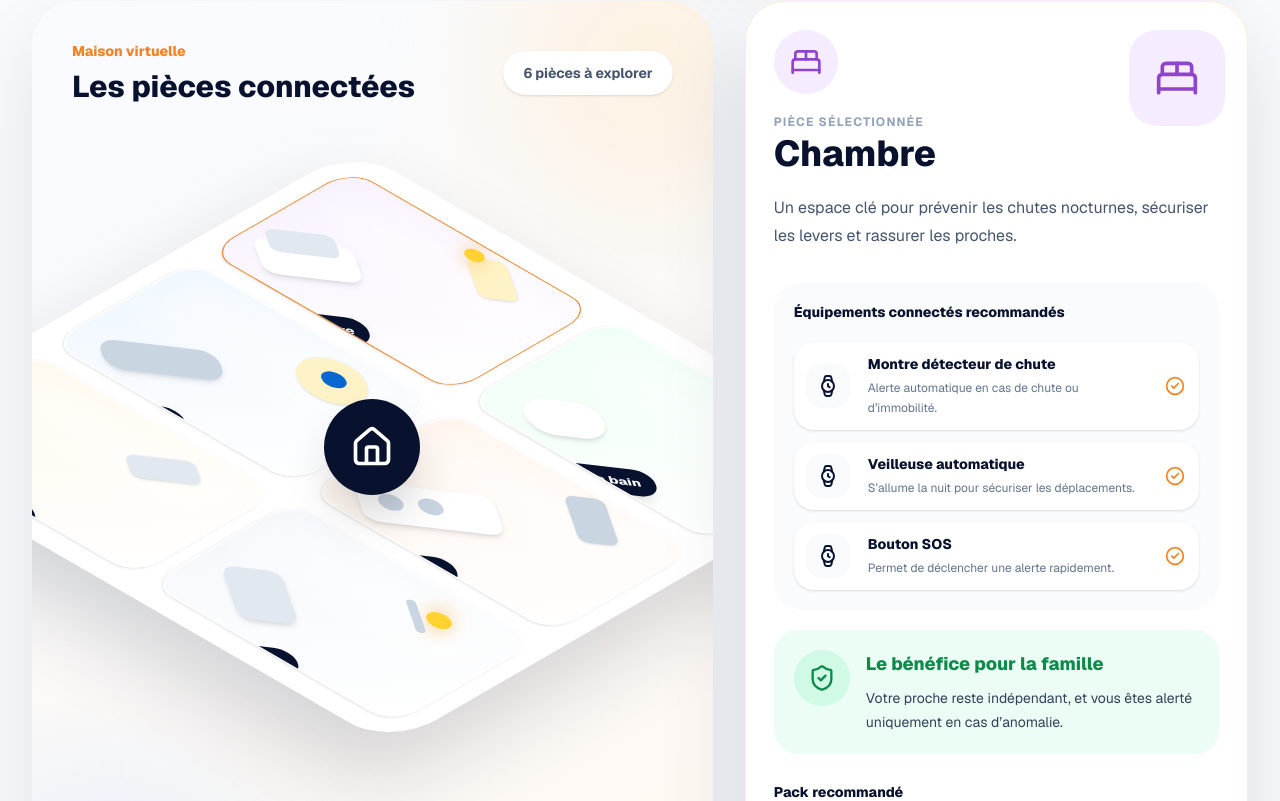
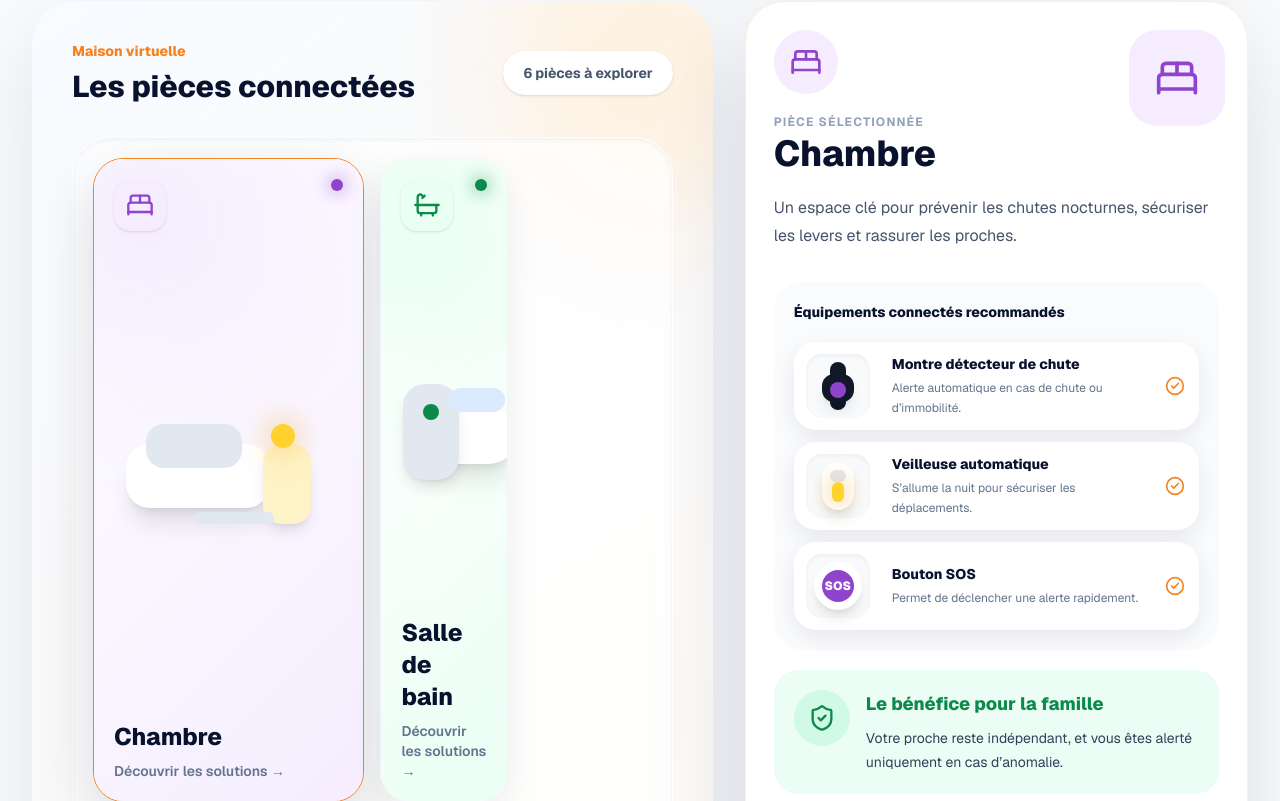
Before and after one commit to julien7paris/solerya, a Next.js app: page /familles in a window 1280 px wide. Shown: the part 499-1300 px from the top of the page. Built offline with nearby package versions, Linux system fonts and the light colour scheme.

Commit message:
Refonte premium du footer avec logo transparent

```diff
--- a/app/familles/page.tsx
+++ b/app/familles/page.tsx
@@ -6,7 +6,6 @@ import {
   ArrowRight,
   Bath,
   BedDouble,
-  Bell,
   CalendarClock,
   CheckCircle2,
   ChefHat,
@@ -17,7 +16,6 @@ import {
   Phone,
   ShieldCheck,
   Sofa,
-  Watch,
 } from "lucide-react";
 
 const rooms = [
@@ -27,13 +25,25 @@ const rooms = [
     icon: BedDouble,
     color: "#8E44CC",
     soft: "#F5ECFF",
-    grid: "col-start-1 row-start-1",
+    area: "col-start-1 col-span-2 row-start-1 row-span-2",
     description:
       "Un espace clé pour prévenir les chutes nocturnes, sécuriser les levers et rassurer les proches.",
     products: [
-      ["Montre détecteur de chute", "Alerte automatique en cas de chute ou d’immobilité."],
-      ["Veilleuse automatique", "S’allume la nuit pour sécuriser les déplacements."],
-      ["Bouton SOS", "Permet de déclencher une alerte rapidement."],
+      {
+        type: "watch",
+        title: "Montre détecteur de chute",
+        text: "Alerte automatique en cas de chute ou d’immobilité.",
+      },
+      {
+        type: "nightlight",
+        title: "Veilleuse automatique",
+        text: "S’allume la nuit pour sécuriser les déplacements.",
+      },
+      {
+        type: "sos",
+        title: "Bouton SOS",
+        text: "Permet de déclencher une alerte rapidement.",
+      },
     ],
     benefit:
       "Votre proche reste indépendant, et vous êtes alerté uniquement en cas d’anomalie.",
@@ -47,13 +57,25 @@ const rooms = [
     icon: Bath,
     color: "#0B8A4A",
     soft: "#E9FFF3",
-    grid: "col-start-2 row-start-1",
+    area: "col-start-3 col-span-1 row-start-1 row-span-2",
     description:
       "Une pièce sensible où la détection rapide d’un incident peut faire toute la différence.",
     products: [
-      ["Montre détecteur de chute", "Alerte automatiquement en cas de chute."],
-      ["Détecteur de fuite", "Préviens en cas de présence d’eau anormale."],
-      ["Capteur de présence", "Aide à identifier les situations inhabituelles."],
+      {
+        type: "watch",
+        title: "Montre détecteur de chute",
+        text: "Alerte automatiquement en cas de chute.",
+      },
+      {
+        type: "leak",
+        title: "Détecteur de fuite",
+        text: "Préviens en cas de présence d’eau anormale.",
+      },
+      {
+        type: "sensor",
+        title: "Capteur de présence",
+        text: "Aide à identifier les situations inhabituelles.",
+      },
     ],
     benefit:
       "La famille peut être prévenue rapidement dans l’une des pièces les plus à risque.",
@@ -67,13 +89,25 @@ const rooms = [
     icon: Sofa,
     color: "#0967D2",
     soft: "#EAF4FF",
-    grid: "col-start-1 row-start-2",
+    area: "col-start-1 col-span-2 row-start-3 row-span-2",
     description:
       "Le salon devient un espace rassurant pour garder le lien et suivre les habitudes de vie.",
     products: [
-      ["Appels vidéo simplifiés", "Maintient le lien avec la famille sans complexité."],
-      ["Capteur de mouvement", "Repère les habitudes sans intrusion."],
-      ["Caméra optionnelle", "Permet une levée de doute en cas d’alerte."],
+      {
+        type: "tablet",
+        title: "Appels vidéo simplifiés",
+        text: "Maintient le lien avec la famille sans complexité.",
+      },
+      {
+        type: "sensor",
+        title: "Capteur de mouvement",
+        text: "Repère les habitudes sans intrusion.",
+      },
+      {
+        type: "camera",
+        title: "Caméra optionnelle",
+        text: "Permet une levée de doute en cas d’alerte.",
+      },
     ],
     benefit:
       "La famille garde un lien simple et reçoit les bonnes informations au bon moment.",
@@ -87,13 +121,25 @@ const rooms = [
     icon: ChefHat,
     color: "#F25A1D",
     soft: "#FFF1E6",
-    grid: "col-start-2 row-start-2",
+    area: "col-start-3 col-span-2 row-start-3 row-span-2",
     description:
       "La cuisine est sécurisée grâce aux alertes fumée, fuite et rappels de traitement.",
     products: [
-      ["Détecteur de fumée connecté", "Alerte en cas de fumée détectée."],
-      ["Détecteur de fuite", "Préviens avant qu’un dégât ne s’aggrave."],
-      ["Pilulier intelligent", "Rappelle les prises de médicaments à l’heure."],
+      {
+        type: "smoke",
+        title: "Détecteur de fumée connecté",
+        text: "Alerte en cas de fumée détectée.",
+      },
+      {
+        type: "leak",
+        title: "Détecteur de fuite",
+        text: "Préviens avant qu’un dégât ne s’aggrave.",
+      },
+      {
+        type: "pillbox",
+        title: "Pilulier intelligent",
+        text: "Rappelle les prises de médicaments à l’heure.",
+      },
     ],
     benefit:
       "Les incidents domestiques sont détectés plus tôt, sans perturber la vie quotidienne.",
@@ -107,13 +153,25 @@ const rooms = [
     icon: DoorOpen,
     color: "#D97706",
     soft: "#FFF7E6",
-    grid: "col-start-1 row-start-3",
+    area: "col-start-1 col-span-1 row-start-5 row-span-1",
     description:
       "L’entrée sécurise les accès et permet de mieux comprendre les sorties inhabituelles.",
     products: [
-      ["Détecteur d’ouverture", "Alerte en cas d’ouverture inhabituelle."],
-      ["Sonnette vidéo", "Permet de voir qui se présente au domicile."],
-      ["Application famille", "Centralise les alertes importantes."],
+      {
+        type: "door",
+        title: "Détecteur d’ouverture",
+        text: "Alerte en cas d’ouverture inhabituelle.",
+      },
+      {
+        type: "doorbell",
+        title: "Sonnette vidéo",
+        text: "Permet de voir qui se présente au domicile.",
+      },
+      {
+        type: "phone",
+        title: "Application famille",
+        text: "Centralise les alertes importantes.",
+      },
     ],
     benefit:
       "Vous êtes rassuré sur les entrées, les sorties et les visites au domicile.",
@@ -127,13 +185,25 @@ const rooms = [
     icon: LampDesk,
     color: "#64748B",
     soft: "#F1F5F9",
-    grid: "col-start-2 row-start-3",
+    area: "col-start-2 col-span-3 row-start-5 row-span-1",
     description:
       "Les zones de passage deviennent plus sûres, surtout pendant les déplacements nocturnes.",
     products: [
-      ["Veilleuse automatique", "S’allume au passage la nuit."],
-      ["Capteur de mouvement", "Repère les déplacements inhabituels."],
-      ["Éclairage intelligent", "Limite les risques de chute."],
+      {
+        type: "nightlight",
+        title: "Veilleuse automatique",
+        text: "S’allume au passage la nuit.",
+      },
+      {
+        type: "sensor",
+        title: "Capteur de mouvement",
+        text: "Repère les déplacements inhabituels.",
+      },
+      {
+        type: "phone",
+        title: "Alerte famille",
+        text: "Informe uniquement en cas de situation anormale.",
+      },
     ],
     benefit:
       "Les déplacements sont plus sûrs, sans que votre proche ait besoin d’y penser.",
@@ -187,11 +257,10 @@ export default function FamillesPage() {
 
         <div className="grid gap-8 lg:grid-cols-[1.15fr_0.85fr]">
           <div className="relative overflow-hidden rounded-[44px] bg-[linear-gradient(145deg,#F8FBFF,#FFF8F1)] p-6 shadow-[0_30px_90px_rgba(8,18,46,0.10)] md:p-10">
-            <div className="absolute -right-20 -top-20 h-72 w-72 rounded-full bg-orange-100/60 blur-3xl" />
-            <div className="absolute -bottom-24 -left-20 h-80 w-80 rounded-full bg-blue-100/70 blur-3xl" />
+            <div className="absolute -right-24 -top-24 h-80 w-80 rounded-full bg-orange-100/70 blur-3xl" />
+            <div className="absolute -bottom-24 -left-24 h-80 w-80 rounded-full bg-blue-100/70 blur-3xl" />
 
-            <div className="relative mx-auto max-w-4xl">
-              <div className="mb-8 flex items-center justify-between gap-4">
+            <div className="relative mb-8 flex items-center justify-between gap-4">
               <div>
                 <p className="text-sm font-extrabold text-[#F58220]">
                   Maison virtuelle
@@ -206,11 +275,10 @@ export default function FamillesPage() {
               </div>
             </div>
 
-              <div className="relative mx-auto min-h-[620px] max-w-[760px]">
-                <div className="absolute left-1/2 top-1/2 h-[500px] w-[620px] max-w-[92vw] -translate-x-1/2 -translate-y-1/2 rotate-[30deg] skew-x-[-30deg] rounded-[46px] bg-white shadow-[34px_44px_80px_rgba(8,18,46,0.16)]" />
-
-                <div className="absolute left-1/2 top-1/2 grid h-[500px] w-[620px] max-w-[92vw] -translate-x-1/2 -translate-y-1/2 rotate-[30deg] skew-x-[-30deg] grid-cols-2 grid-rows-3 gap-4 p-5">
+            <div className="relative rounded-[38px] border border-white bg-white/70 p-5 shadow-inner backdrop-blur">
+              <div className="grid min-h-[620px] grid-cols-4 grid-rows-5 gap-4">
                 {rooms.map((room) => {
+                  const Icon = room.icon;
                   const isActive = activeRoom.id === room.id;
 
                   return (
@@ -218,48 +286,49 @@ export default function FamillesPage() {
                       key={room.id}
                       type="button"
                       onClick={() => setActiveRoom(room)}
-                        className={`${room.grid} relative overflow-hidden rounded-[26px] border text-left shadow-sm transition duration-300 hover:-translate-y-1 ${
+                      className={`${room.area} group relative overflow-hidden rounded-[30px] border p-5 text-left transition duration-300 hover:-translate-y-1 ${
                         isActive
-                            ? "border-[#F58220] bg-white shadow-2xl"
-                            : "border-white/80 bg-white/80"
+                          ? "border-[#F58220] bg-white shadow-[0_22px_60px_rgba(8,18,46,0.16)]"
+                          : "border-slate-100 bg-white/85 shadow-[0_12px_35px_rgba(8,18,46,0.07)] hover:bg-white"
                       }`}
                     >
                       <div
-                          className="absolute inset-0 opacity-80"
+                        className="absolute inset-0 opacity-90"
                         style={{
-                            background: `linear-gradient(135deg, ${room.soft}, #ffffff)`,
+                          background: `radial-gradient(circle at 20% 10%, ${room.soft}, transparent 45%), linear-gradient(135deg, #ffffff, ${room.soft})`,
                         }}
                       />
 
-                        <div className="absolute inset-x-4 top-4 h-10 rounded-full bg-white/70 blur-xl" />
-
-                        <div className="relative flex h-full rotate-[-30deg] skew-x-[30deg] flex-col justify-between p-5">
-                          <div>
-                            <RoomFurniture roomId={room.id} color={room.color} />
-
-                            <div className="mt-6 inline-flex items-center gap-2 rounded-full bg-[#08122E] px-3 py-2 text-xs font-extrabold text-white shadow-lg">
-                              {room.name}
-                            </div>
+                      <div className="relative flex h-full flex-col justify-between">
+                        <div className="flex items-start justify-between gap-4">
+                          <div
+                            className="flex h-13 w-13 items-center justify-center rounded-2xl p-3 shadow-sm"
+                            style={{ backgroundColor: room.soft, color: room.color }}
+                          >
+                            <Icon className="h-7 w-7" />
                           </div>
 
-                          <div className="flex items-center justify-between">
-                            <span className="text-xs font-bold text-slate-500">
-                              Découvrir
-                            </span>
                           <span
                             className="h-3 w-3 rounded-full shadow-[0_0_18px_currentColor]"
-                              style={{ color: room.color, backgroundColor: room.color }}
+                            style={{
+                              color: room.color,
+                              backgroundColor: room.color,
+                            }}
                           />
+                        </div>
+
+                        <RoomScene roomId={room.id} color={room.color} />
+
+                        <div>
+                          <p className="text-2xl font-extrabold">{room.name}</p>
+                          <p className="mt-2 text-sm font-semibold text-slate-500">
+                            Découvrir les solutions →
+                          </p>
                         </div>
                       </div>
                     </button>
                   );
                 })}
-                </div>
-
-                <div className="pointer-events-none absolute left-1/2 top-1/2 z-20 flex h-24 w-24 -translate-x-1/2 -translate-y-1/2 items-center justify-center rounded-full bg-[#08122E] text-white shadow-2xl">
-                  <Home className="h-11 w-11" />
-                </div>
               </div>
             </div>
           </div>
@@ -269,7 +338,10 @@ export default function FamillesPage() {
               <div>
                 <div
                   className="flex h-16 w-16 items-center justify-center rounded-full"
-                  style={{ backgroundColor: activeRoom.soft, color: activeRoom.color }}
+                  style={{
+                    backgroundColor: activeRoom.soft,
+                    color: activeRoom.color,
+                  }}
                 >
                   <ActiveIcon className="h-8 w-8" />
                 </div>
@@ -285,7 +357,10 @@ export default function FamillesPage() {
 
               <div
                 className="flex h-24 w-24 items-center justify-center rounded-[28px]"
-                style={{ backgroundColor: activeRoom.soft, color: activeRoom.color }}
+                style={{
+                  backgroundColor: activeRoom.soft,
+                  color: activeRoom.color,
+                }}
               >
                 <ActiveIcon className="h-11 w-11" />
               </div>
@@ -301,19 +376,17 @@ export default function FamillesPage() {
               </p>
 
               <div className="mt-5 space-y-3">
-                {activeRoom.products.map(([title, text]) => (
+                {activeRoom.products.map((product) => (
                   <div
-                    key={title}
-                    className="grid grid-cols-[46px_1fr_22px] items-center gap-4 rounded-[20px] bg-white p-3 shadow-sm"
+                    key={product.title}
+                    className="grid grid-cols-[70px_1fr_22px] items-center gap-4 rounded-[22px] bg-white p-3 shadow-[0_8px_24px_rgba(8,18,46,0.08)]"
                   >
-                    <div className="flex h-11 w-11 items-center justify-center rounded-2xl bg-slate-50">
-                      <Watch className="h-6 w-6 text-[#08122E]" />
-                    </div>
+                    <ProductVisual type={product.type} color={activeRoom.color} />
 
                     <div>
-                      <p className="text-sm font-extrabold">{title}</p>
+                      <p className="text-sm font-extrabold">{product.title}</p>
                       <p className="mt-1 text-xs leading-5 text-slate-500">
-                        {text}
+                        {product.text}
                       </p>
                     </div>
 
@@ -347,7 +420,10 @@ export default function FamillesPage() {
                 <div className="flex items-center justify-between gap-4">
                   <div
                     className="flex h-14 w-14 shrink-0 items-center justify-center rounded-full"
-                    style={{ backgroundColor: activeRoom.soft, color: activeRoom.color }}
+                    style={{
+                      backgroundColor: activeRoom.soft,
+                      color: activeRoom.color,
+                    }}
                   >
                     <CalendarClock className="h-7 w-7" />
                   </div>
@@ -406,7 +482,7 @@ export default function FamillesPage() {
   );
 }
 
-function RoomFurniture({
+function RoomScene({
   roomId,
   color,
 }: {
@@ -415,61 +491,194 @@ function RoomFurniture({
 }) {
   if (roomId === "chambre") {
     return (
-      <div className="relative h-20">
-        <div className="absolute left-2 top-4 h-11 w-20 rounded-xl bg-white shadow-md" />
-        <div className="absolute left-5 top-1 h-7 w-14 rounded-lg bg-slate-200" />
-        <div className="absolute right-7 top-3 h-12 w-8 rounded-lg bg-amber-100 shadow-sm" />
-        <div className="absolute right-11 top-0 h-4 w-4 rounded-full bg-amber-300 shadow-[0_0_18px_rgba(245,158,11,0.65)]" />
+      <div className="relative my-5 h-28">
+        <div className="absolute left-3 top-6 h-16 w-36 rounded-[24px] bg-white shadow-xl" />
+        <div className="absolute left-8 top-1 h-11 w-24 rounded-[18px] bg-slate-200" />
+        <div className="absolute right-8 top-6 h-20 w-12 rounded-[18px] bg-amber-100 shadow-lg" />
+        <div className="absolute right-12 top-1 h-6 w-6 rounded-full bg-amber-300 shadow-[0_0_30px_rgba(245,158,11,0.7)]" />
+        <div className="absolute bottom-2 left-20 h-3 w-20 rounded-full bg-slate-200" />
       </div>
     );
   }
 
   if (roomId === "salon") {
     return (
-      <div className="relative h-20">
-        <div className="absolute left-2 top-7 h-9 w-24 rounded-2xl bg-slate-300 shadow-md" />
-        <div className="absolute right-5 top-5 h-14 w-14 rounded-full bg-amber-100 shadow-sm" />
-        <div className="absolute right-9 top-9 h-5 w-5 rounded-full" style={{ backgroundColor: color }} />
+      <div className="relative my-5 h-28">
+        <div className="absolute left-4 top-8 h-16 w-40 rounded-[26px] bg-slate-300 shadow-xl" />
+        <div className="absolute right-10 top-8 h-16 w-16 rounded-full bg-amber-100 shadow-lg" />
+        <div
+          className="absolute right-16 top-14 h-6 w-6 rounded-full"
+          style={{ backgroundColor: color }}
+        />
+        <div className="absolute bottom-2 left-12 h-4 w-32 rounded-full bg-slate-200" />
       </div>
     );
   }
 
   if (roomId === "cuisine") {
     return (
-      <div className="relative h-20">
-        <div className="absolute left-2 top-5 h-12 w-28 rounded-xl bg-white shadow-md" />
-        <div className="absolute left-6 top-8 h-5 w-5 rounded-full bg-slate-300" />
-        <div className="absolute left-14 top-8 h-5 w-5 rounded-full bg-slate-300" />
-        <div className="absolute right-7 top-2 h-14 w-8 rounded-lg bg-slate-300 shadow-sm" />
+      <div className="relative my-5 h-28">
+        <div className="absolute left-4 top-7 h-16 w-44 rounded-[22px] bg-white shadow-xl" />
+        <div className="absolute left-10 top-12 h-7 w-7 rounded-full bg-slate-300" />
+        <div className="absolute left-24 top-12 h-7 w-7 rounded-full bg-slate-300" />
+        <div className="absolute right-8 top-4 h-22 w-12 rounded-[18px] bg-slate-300 shadow-lg" />
+        <div className="absolute bottom-1 left-20 h-4 w-24 rounded-full bg-amber-200" />
       </div>
     );
   }
 
   if (roomId === "salle-bain") {
     return (
-      <div className="relative h-20">
-        <div className="absolute left-3 top-7 h-11 w-16 rounded-full bg-white shadow-md" />
-        <div className="absolute right-7 top-3 h-16 w-10 rounded-xl bg-slate-200 shadow-sm" />
-        <div className="absolute right-10 top-5 h-3 w-3 rounded-full" style={{ backgroundColor: color }} />
+      <div className="relative my-5 h-28">
+        <div className="absolute left-5 top-10 h-14 w-24 rounded-full bg-white shadow-xl" />
+        <div className="absolute right-7 top-4 h-24 w-14 rounded-[22px] bg-slate-200 shadow-lg" />
+        <div
+          className="absolute right-12 top-9 h-4 w-4 rounded-full"
+          style={{ backgroundColor: color }}
+        />
+        <div className="absolute left-12 top-5 h-6 w-14 rounded-full bg-blue-100" />
       </div>
     );
   }
 
   if (roomId === "entree") {
     return (
-      <div className="relative h-20">
-        <div className="absolute left-8 top-2 h-16 w-10 rounded-xl bg-amber-200 shadow-md" />
-        <div className="absolute left-11 top-9 h-2 w-2 rounded-full bg-[#08122E]" />
-        <div className="absolute right-7 top-8 h-7 w-14 rounded-lg bg-slate-200 shadow-sm" />
+      <div className="relative my-5 h-20">
+        <div className="absolute left-6 top-0 h-20 w-14 rounded-[20px] bg-amber-200 shadow-xl" />
+        <div className="absolute left-12 top-10 h-2 w-2 rounded-full bg-[#08122E]" />
+        <div className="absolute right-10 top-8 h-8 w-20 rounded-xl bg-slate-200 shadow-md" />
       </div>
     );
   }
 
   return (
-    <div className="relative h-20">
-      <div className="absolute left-8 top-2 h-16 w-12 rounded-xl bg-slate-200 shadow-md" />
-      <div className="absolute right-8 top-9 h-5 w-5 rounded-full bg-amber-300 shadow-[0_0_18px_rgba(245,158,11,0.65)]" />
-      <div className="absolute right-14 top-6 h-10 w-2 rounded-full bg-slate-300" />
+    <div className="relative my-5 h-20">
+      <div className="absolute left-10 top-0 h-20 w-16 rounded-[20px] bg-slate-200 shadow-xl" />
+      <div className="absolute right-12 top-11 h-7 w-7 rounded-full bg-amber-300 shadow-[0_0_30px_rgba(245,158,11,0.75)]" />
+      <div className="absolute right-20 top-5 h-14 w-3 rounded-full bg-slate-300" />
     </div>
   );
 }
+
+function ProductVisual({
+  type,
+  color,
+}: {
+  type: string;
+  color: string;
+}) {
+  return (
+    <div className="flex h-16 w-16 items-center justify-center rounded-2xl bg-[#F8FAFC] shadow-inner">
+      {type === "watch" && (
+        <div className="relative h-12 w-8">
+          <div className="absolute left-2 top-0 h-4 w-4 rounded-t-lg bg-[#111827]" />
+          <div className="absolute left-2 bottom-0 h-4 w-4 rounded-b-lg bg-[#111827]" />
+          <div className="absolute left-0 top-3 h-7 w-8 rounded-xl bg-[#111827] shadow-lg" />
+          <div
+            className="absolute left-2 top-5 h-4 w-4 rounded-full"
+            style={{ backgroundColor: color }}
+          />
+        </div>
+      )}
+
+      {type === "nightlight" && (
+        <div className="relative h-12 w-8 rounded-2xl bg-white shadow-lg">
+          <div className="absolute inset-x-2 top-2 h-3 rounded-full bg-slate-200" />
+          <div className="absolute bottom-2 left-1/2 h-5 w-3 -translate-x-1/2 rounded-full bg-amber-300 shadow-[0_0_22px_rgba(245,158,11,0.8)]" />
+        </div>
+      )}
+
+      {type === "sos" && (
+        <div className="relative flex h-12 w-12 items-center justify-center rounded-full bg-white shadow-lg">
+          <div
+            className="flex h-8 w-8 items-center justify-center rounded-full text-xs font-black text-white"
+            style={{ backgroundColor: color }}
+          >
+            SOS
+          </div>
+        </div>
+      )}
+
+      {type === "leak" && (
+        <div className="relative flex h-12 w-12 items-center justify-center rounded-full bg-white shadow-lg">
+          <div className="h-8 w-6 rounded-b-full rounded-t-[20px] bg-blue-300" />
+        </div>
+      )}
+
+      {type === "sensor" && (
+        <div className="relative h-12 w-12 rounded-full bg-white shadow-lg">
+          <div className="absolute inset-2 rounded-full border-4 border-slate-200" />
+          <div
+            className="absolute left-1/2 top-1/2 h-3 w-3 -translate-x-1/2 -translate-y-1/2 rounded-full"
+            style={{ backgroundColor: color }}
+          />
+        </div>
+      )}
+
+      {type === "tablet" && (
+        <div className="relative h-12 w-16 rounded-xl bg-[#111827] p-1 shadow-lg">
+          <div className="h-full w-full rounded-lg bg-blue-100" />
+          <div
+            className="absolute left-1/2 top-1/2 h-5 w-5 -translate-x-1/2 -translate-y-1/2 rounded-full"
+            style={{ backgroundColor: color }}
+          />
+        </div>
+      )}
+
+      {type === "camera" && (
+        <div className="relative h-12 w-12 rounded-2xl bg-white shadow-lg">
+          <div className="absolute left-3 top-3 h-6 w-6 rounded-full bg-[#111827]" />
+          <div
+            className="absolute left-5 top-5 h-2 w-2 rounded-full"
+            style={{ backgroundColor: color }}
+          />
+        </div>
+      )}
+
+      {type === "smoke" && (
+        <div className="relative h-10 w-14 rounded-full bg-white shadow-lg">
+          <div className="absolute left-3 top-3 h-2 w-8 rounded-full bg-slate-200" />
+          <div
+            className="absolute left-1/2 top-1/2 h-3 w-3 -translate-x-1/2 -translate-y-1/2 rounded-full"
+            style={{ backgroundColor: color }}
+          />
+        </div>
+      )}
+
+      {type === "pillbox" && (
+        <div className="grid h-12 w-12 grid-cols-2 gap-1 rounded-xl bg-white p-1 shadow-lg">
+          <div className="rounded-lg bg-blue-100" />
+          <div className="rounded-lg bg-orange-100" />
+          <div className="rounded-lg bg-emerald-100" />
+          <div className="rounded-lg bg-purple-100" />
+        </div>
+      )}
+
+      {type === "door" && (
+        <div className="relative h-12 w-8 rounded-lg bg-amber-200 shadow-lg">
+          <div className="absolute right-1 top-6 h-1.5 w-1.5 rounded-full bg-[#08122E]" />
+        </div>
+      )}
+
+      {type === "doorbell" && (
+        <div className="relative h-12 w-8 rounded-xl bg-white shadow-lg">
+          <div className="absolute left-2 top-2 h-4 w-4 rounded-full bg-[#111827]" />
+          <div
+            className="absolute bottom-2 left-1/2 h-3 w-3 -translate-x-1/2 rounded-full"
+            style={{ backgroundColor: color }}
+          />
+        </div>
+      )}
+
+      {type === "phone" && (
+        <div className="relative h-12 w-7 rounded-xl bg-[#111827] p-1 shadow-lg">
+          <div className="h-full w-full rounded-lg bg-white" />
+          <div
+            className="absolute left-1/2 top-5 h-3 w-3 -translate-x-1/2 rounded-full"
+            style={{ backgroundColor: color }}
+          />
+        </div>
+      )}
+    </div>
+  );
+}
```
Lines whose indentation alone changed are shown as unchanged.
